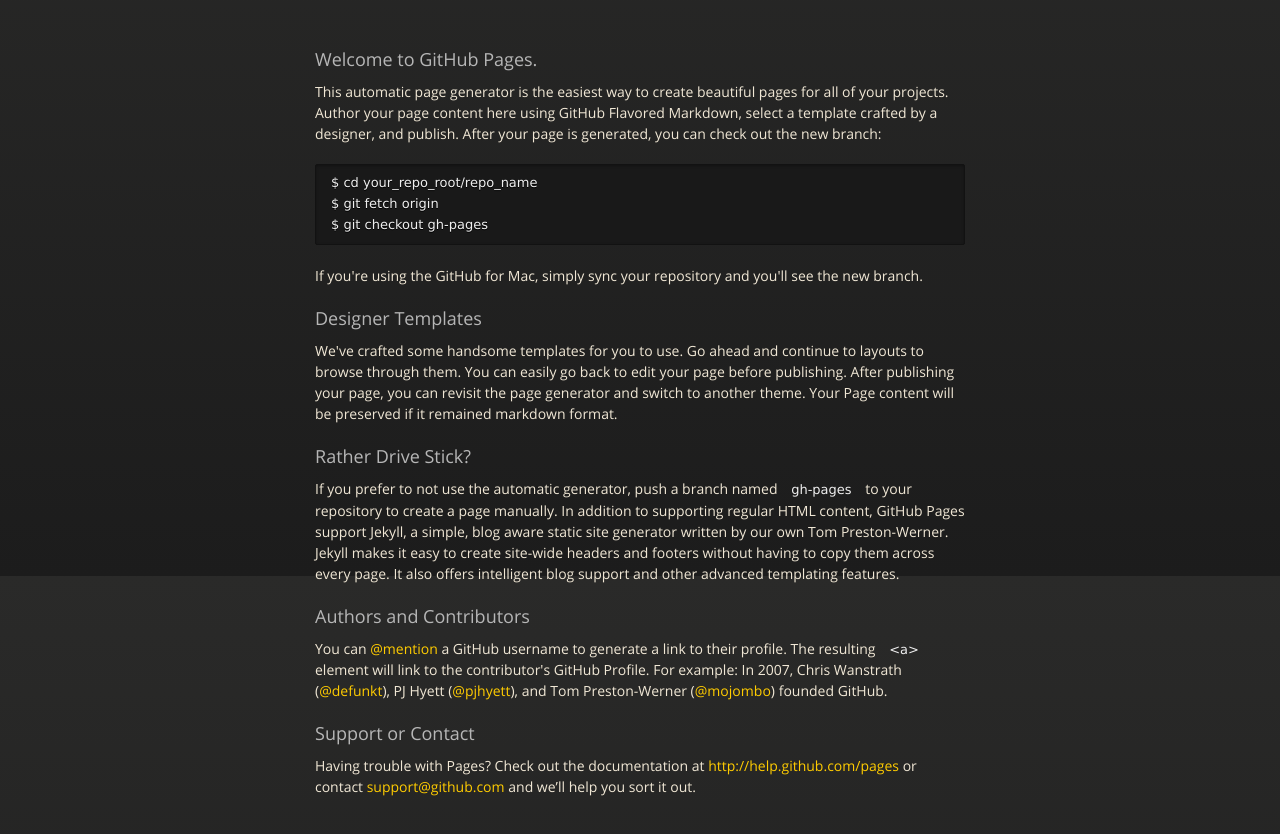
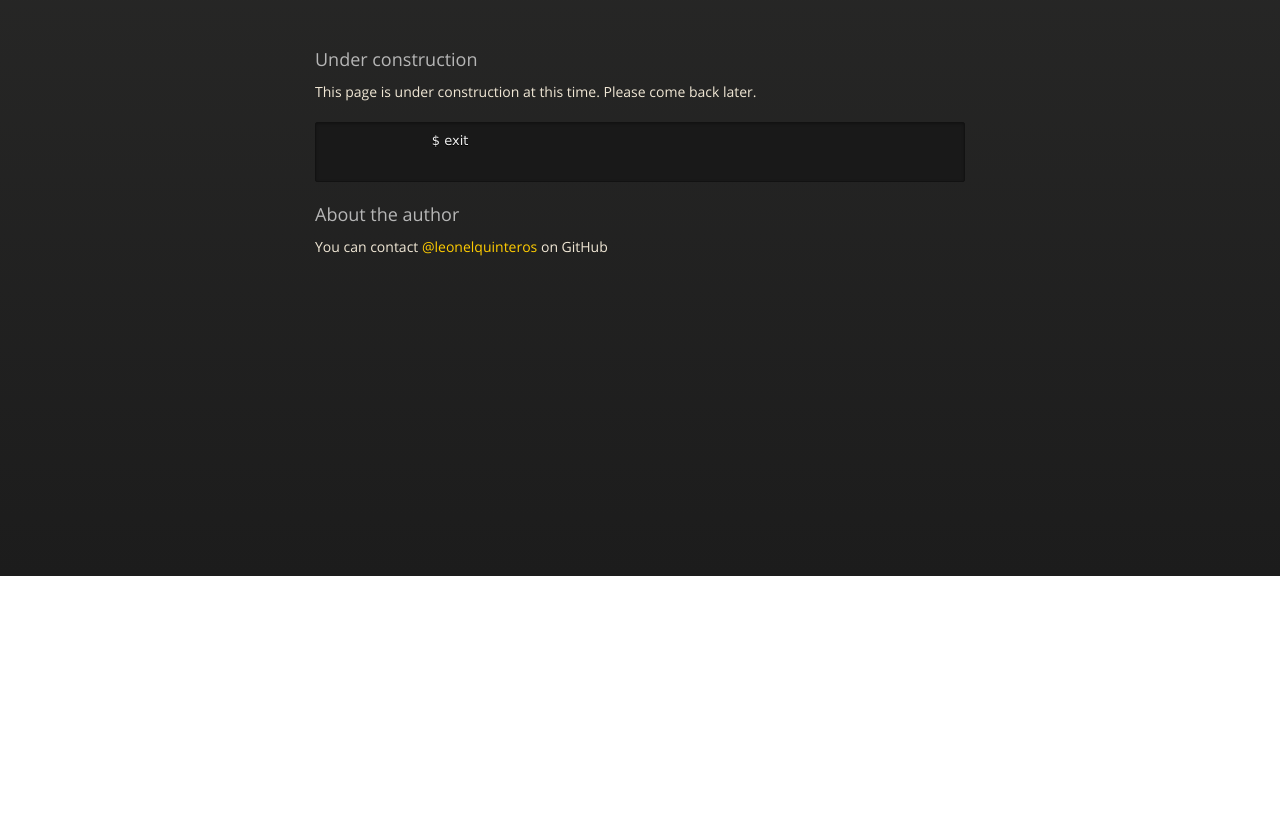
Before and after one commit to leonelquinteros/leonelquinteros.github.io, a plain HTML site: page index.html in a window 1280 px wide. Shown: the part 224-1058 px from the top of the page. After the commit the page ends 800 px from the top, so only its background shows below. Drawn offline with nearby package versions, Linux system fonts and the light colour scheme.

Commit message:
Under construction

```diff
--- a/index.html
+++ b/index.html
@@ -33,32 +33,17 @@
           <hr>
         </div>
 
-        <h3>Welcome to GitHub Pages.</h3>
+        <h3>Under construction</h3>
 
-<p>This automatic page generator is the easiest way to create beautiful pages for all of your projects. Author your page content here using GitHub Flavored Markdown, select a template crafted by a designer, and publish. After your page is generated, you can check out the new branch:</p>
+        <p>This page is under construction at this time. Please come back later.</p>
 
-<pre><code>$ cd your_repo_root/repo_name
-$ git fetch origin
-$ git checkout gh-pages
-</code></pre>
+        <pre>
+            <code>$ exit</code>
+        </pre>
 
-<p>If you're using the GitHub for Mac, simply sync your repository and you'll see the new branch.</p>
+        <h3>About the author</h3>
 
-<h3>Designer Templates</h3>
-
-<p>We've crafted some handsome templates for you to use. Go ahead and continue to layouts to browse through them. You can easily go back to edit your page before publishing. After publishing your page, you can revisit the page generator and switch to another theme. Your Page content will be preserved if it remained markdown format.</p>
-
-<h3>Rather Drive Stick?</h3>
-
-<p>If you prefer to not use the automatic generator, push a branch named <code>gh-pages</code> to your repository to create a page manually. In addition to supporting regular HTML content, GitHub Pages support Jekyll, a simple, blog aware static site generator written by our own Tom Preston-Werner. Jekyll makes it easy to create site-wide headers and footers without having to copy them across every page. It also offers intelligent blog support and other advanced templating features.</p>
-
-<h3>Authors and Contributors</h3>
-
-<p>You can <a href="https://github.com/blog/821" class="user-mention">@mention</a> a GitHub username to generate a link to their profile. The resulting <code>&lt;a&gt;</code> element will link to the contributor's GitHub Profile. For example: In 2007, Chris Wanstrath (<a href="https://github.com/defunkt" class="user-mention">@defunkt</a>), PJ Hyett (<a href="https://github.com/pjhyett" class="user-mention">@pjhyett</a>), and Tom Preston-Werner (<a href="https://github.com/mojombo" class="user-mention">@mojombo</a>) founded GitHub.</p>
-
-<h3>Support or Contact</h3>
-
-<p>Having trouble with Pages? Check out the documentation at <a href="http://help.github.com/pages">http://help.github.com/pages</a> or contact <a href="mailto:support@github.com">support@github.com</a> and we’ll help you sort it out.</p>
+        <p>You can contact <a href="https://github.com/leonelquinteros" class="user-mention">@leonelquinteros</a> on GitHub</p>
       </section>
 
     </div>
```
